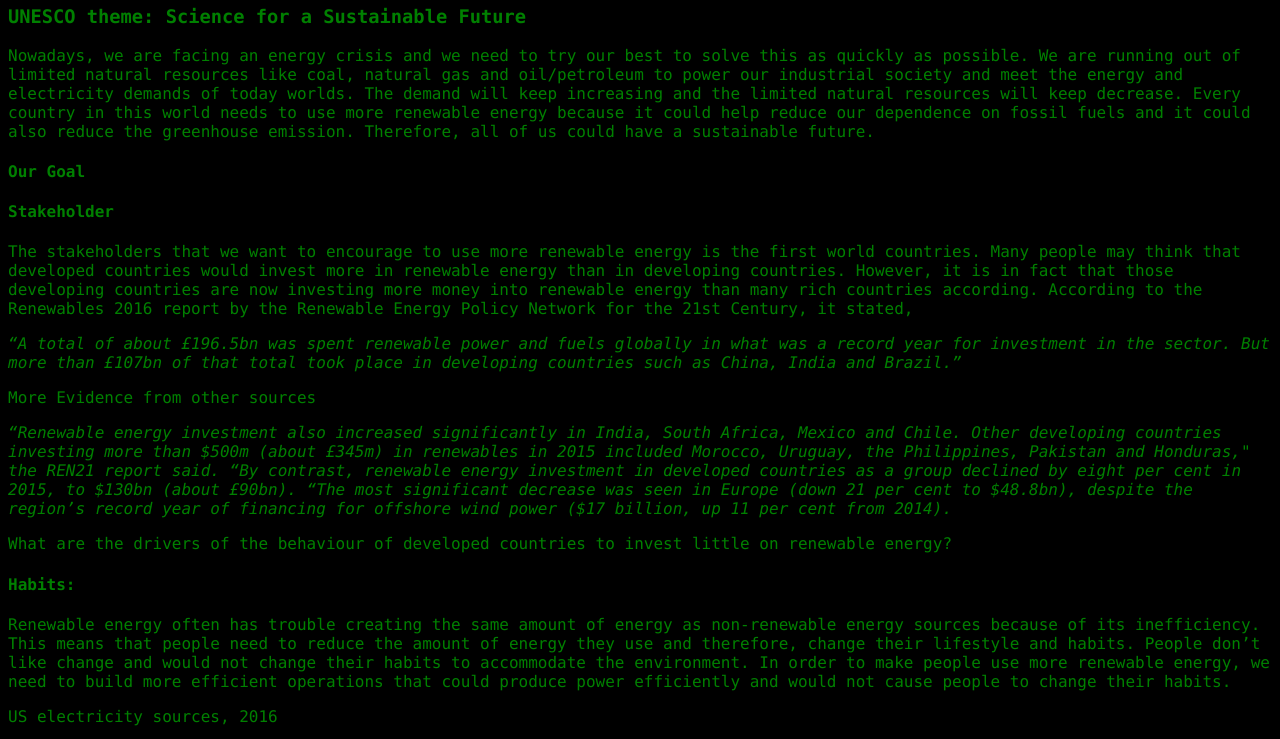
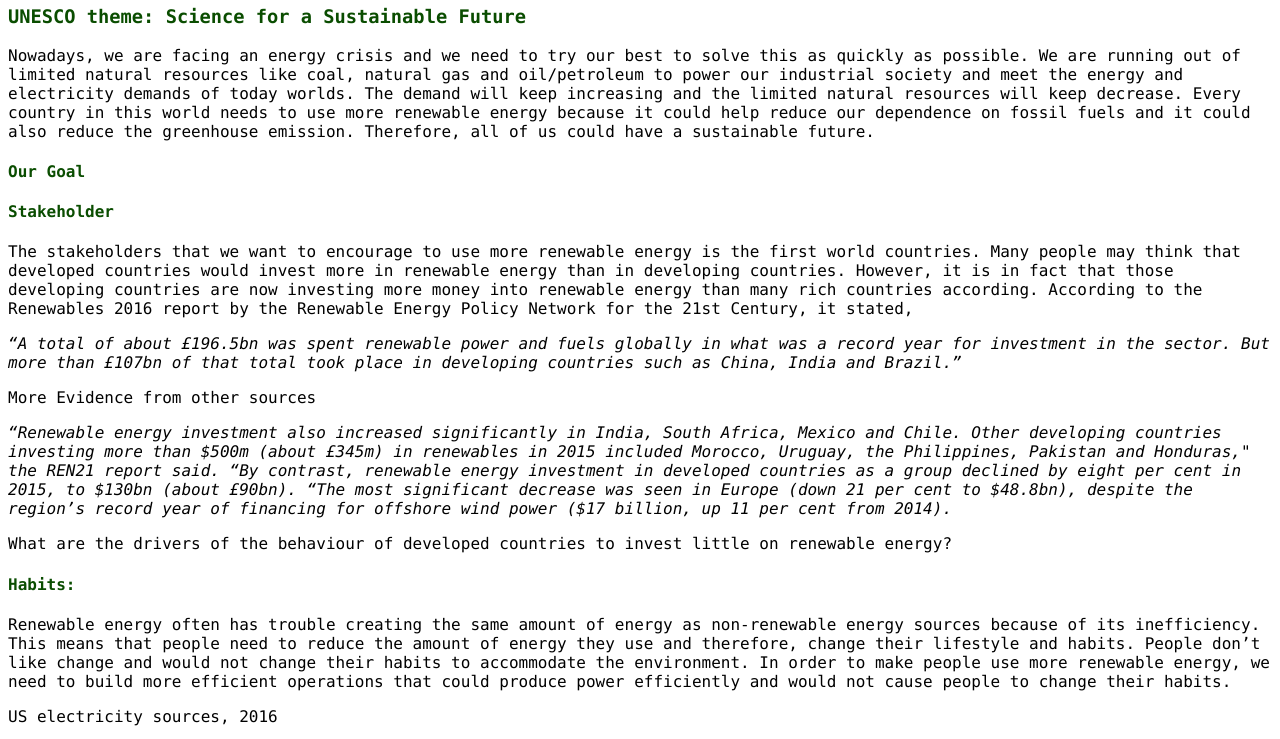
Before and after one commit to hamshod/seek7, a plain HTML site: page Seek2.html in a window 1280 px wide. Shown: the part 224-963 px from the top of the page. Drawn offline with Linux system fonts and the light colour scheme.

Commit message:
Update Seek2.html

```diff
--- a/Seek2.html
+++ b/Seek2.html
@@ -19,10 +19,13 @@
 	100% {background-color: red; color:green}
 }
 body {
-color: green;
-background-color: black;
+color: black;
 font-family: Lucida Console, monospace;
 }
+h1, h2, h3, h4 {
+	color: #0a4d00;
+	font-family: Lucida Console, monospace;
+	}
 img {
 	max-width: 100%;
 	}
```
